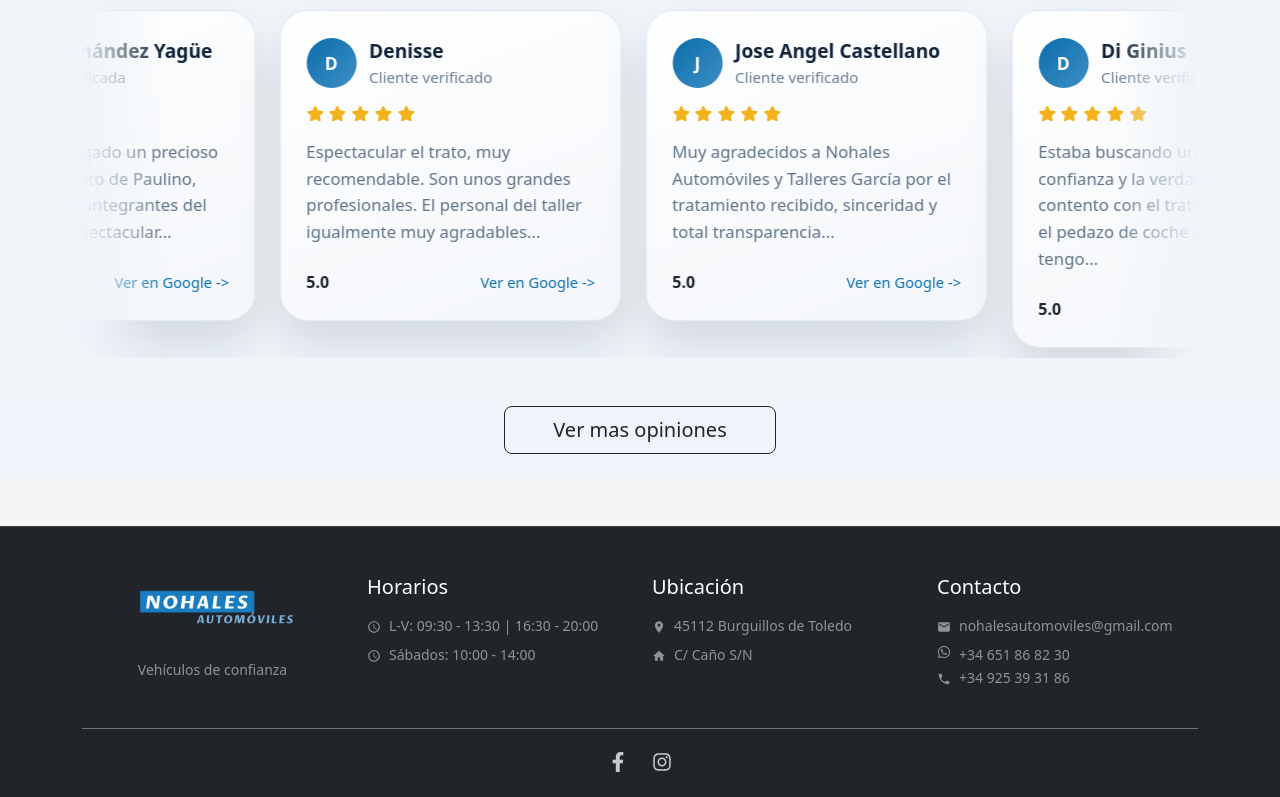
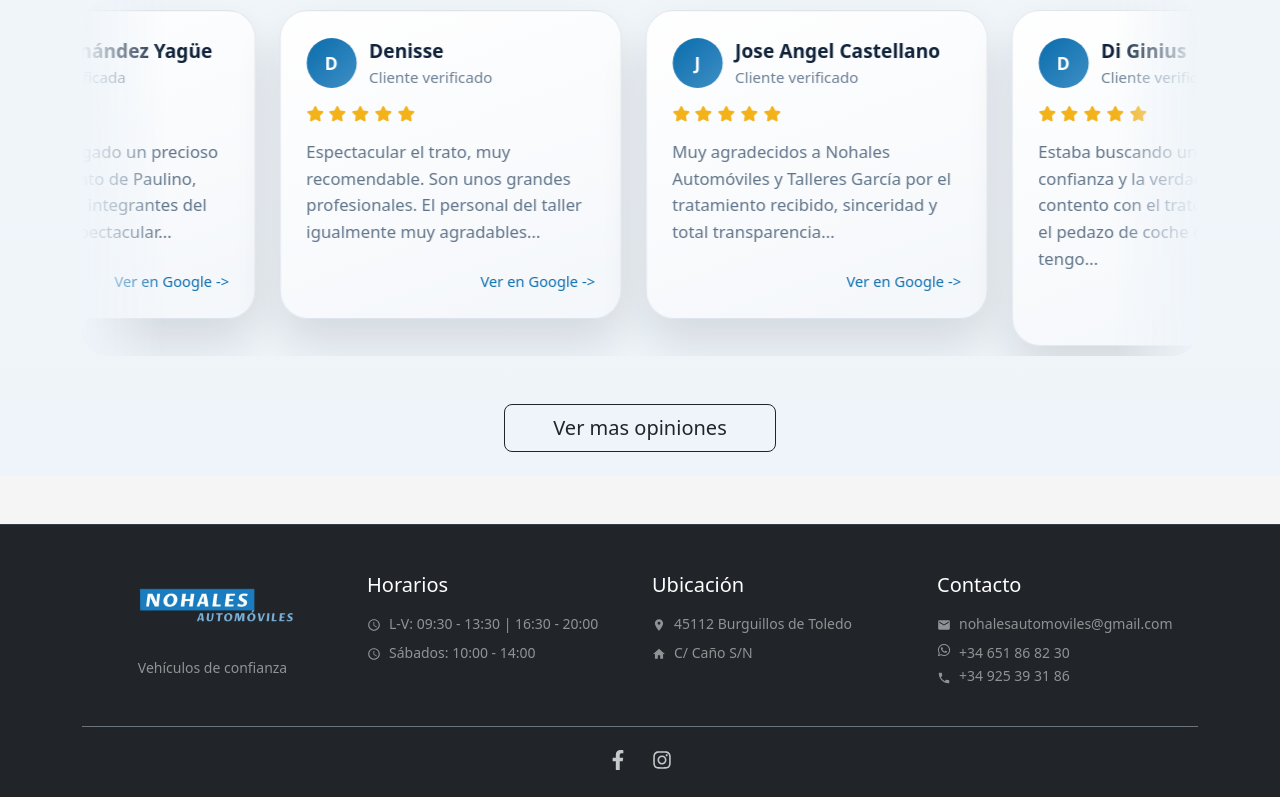
Before and after one commit to JorP2/concesionario-web, a React (Create React App) app in the folder frontend/: page /nosotros in a window 1280 px wide. Shown: the part 1687-2484 px from the top of the page. Built offline with nearby package versions, Linux system fonts and the light colour scheme.

Commit message:
Pestaña y no se que más la verdad

```diff
--- a/frontend/public/index.html
+++ b/frontend/public/index.html
@@ -2,14 +2,14 @@
 <html lang="en">
   <head>
     <meta charset="utf-8" />
-    <link rel="icon" href="%PUBLIC_URL%/favicon.ico" />
+    <link rel="icon" href="%PUBLIC_URL%/logoNohalesAutomoviles.png" />
     <meta name="viewport" content="width=device-width, initial-scale=1" />
     <meta name="theme-color" content="#000000" />
     <meta
       name="description"
       content="Web site created using create-react-app"
     />
-    <link rel="apple-touch-icon" href="%PUBLIC_URL%/logo192.png" />
+    <link rel="apple-touch-icon" href="%PUBLIC_URL%/logoNohalesAutomoviles.png" />
     <!--
       manifest.json provides metadata used when your web app is installed on a
       user's mobile device or desktop. See https://developers.google.com/web/fundamentals/web-app-manifest/
@@ -24,7 +24,7 @@
       work correctly both with client-side routing and a non-root public URL.
       Learn how to configure a non-root public URL by running `npm run build`.
     -->
-    <title>React App</title>
+    <title>Nohales Automóviles</title>
   </head>
   <body>
     <noscript>You need to enable JavaScript to run this app.</noscript>
--- a/frontend/src/pages/Nosotros.jsx
+++ b/frontend/src/pages/Nosotros.jsx
@@ -159,7 +159,7 @@ function Nosotros() {
                       </div>
                       <p className="mb-4">{review.text}</p>
                       <div className="nosotros-review-footer">
-                        <strong>5.0</strong>
+                        <strong></strong>
                         <span>Ver en Google -&gt;</span>
                       </div>
                     </div>
```
